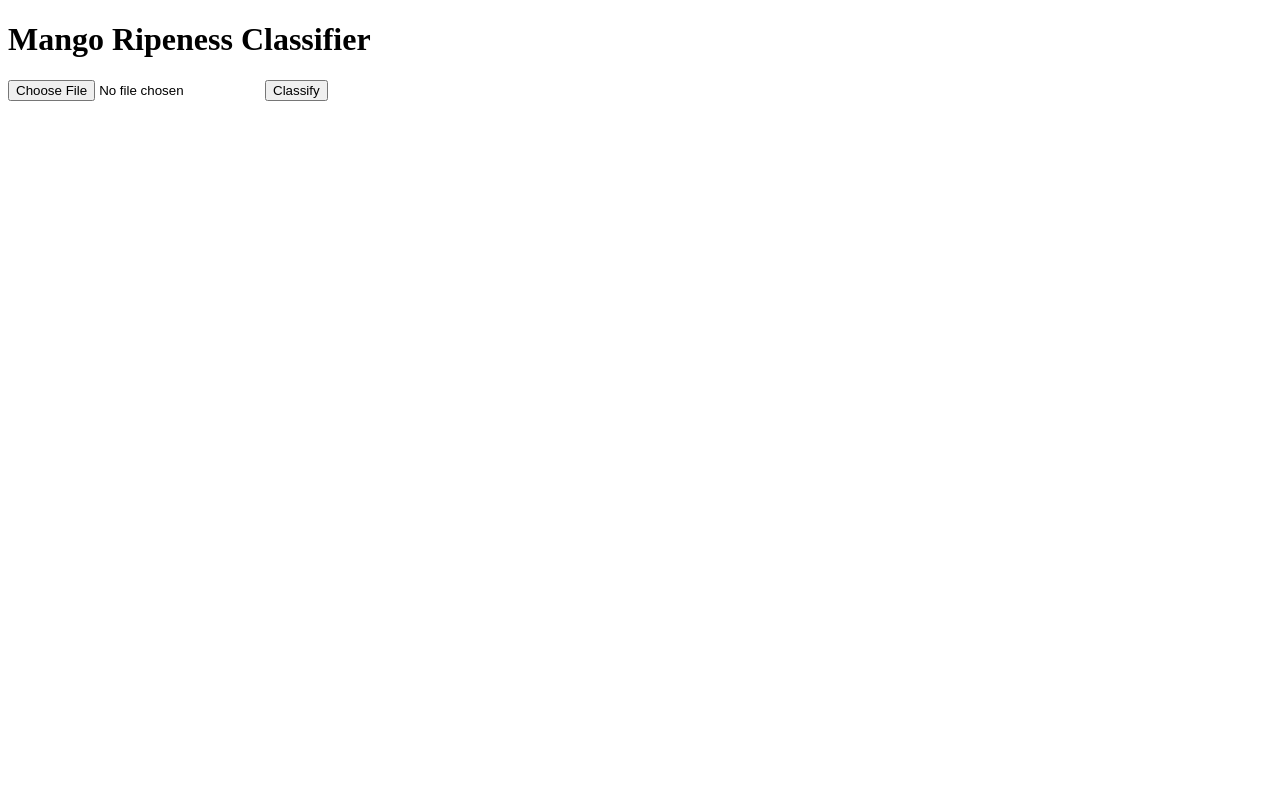
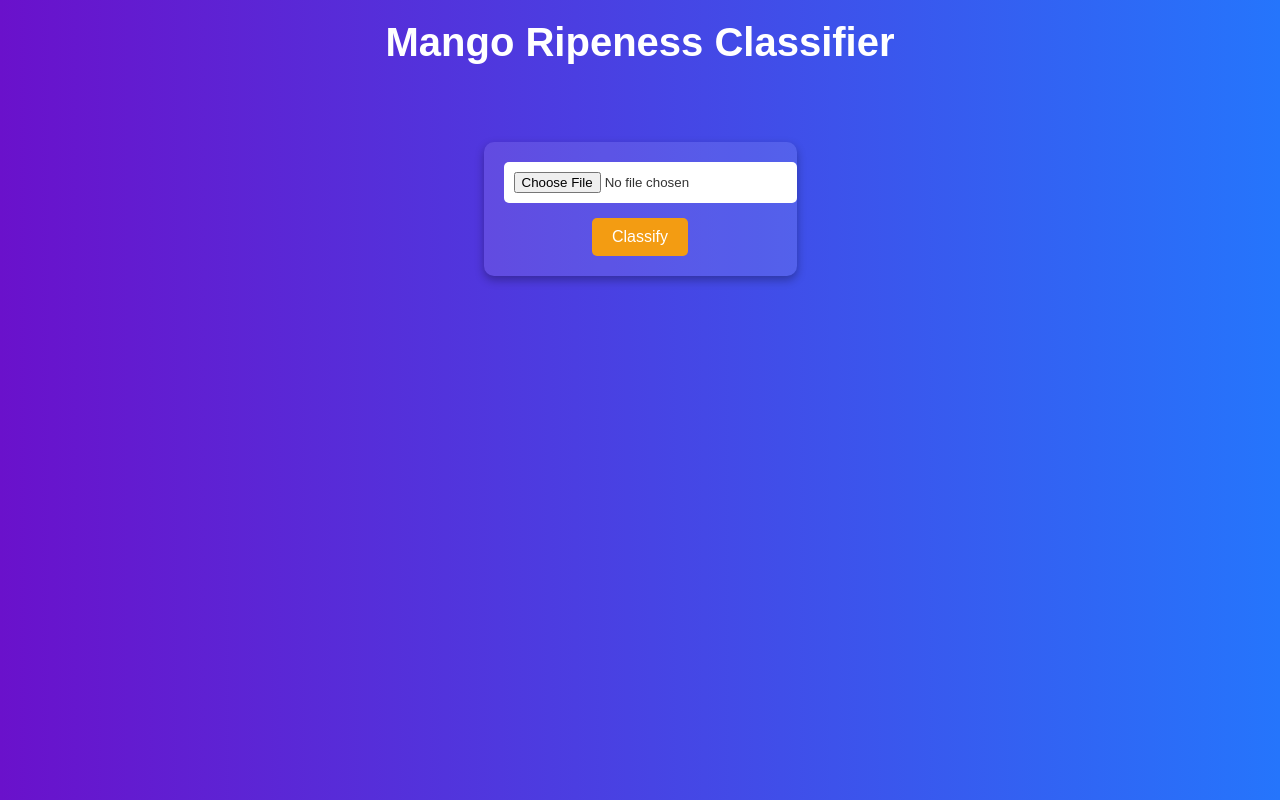
Before and after one commit to ShubhamThakur21/FitFruit, a plain HTML site: page index.html in a window 1280 px wide. Drawn offline with Linux system fonts and the light colour scheme; files that its build step writes are made by us from their sources; files whose address does not match are found by name.

Commit message:
Update index.html

```diff
--- a/index.html
+++ b/index.html
@@ -5,7 +5,7 @@
     <meta charset="UTF-8">
     <meta name="viewport" content="width=device-width, initial-scale=1.0">
     <title>Mango Ripeness Classifier</title>
-    <link rel="stylesheet" href="/static/css/styles.css">
+    <link rel="stylesheet" href="/static/css/style.css">
 </head>
 
 <body>
```
